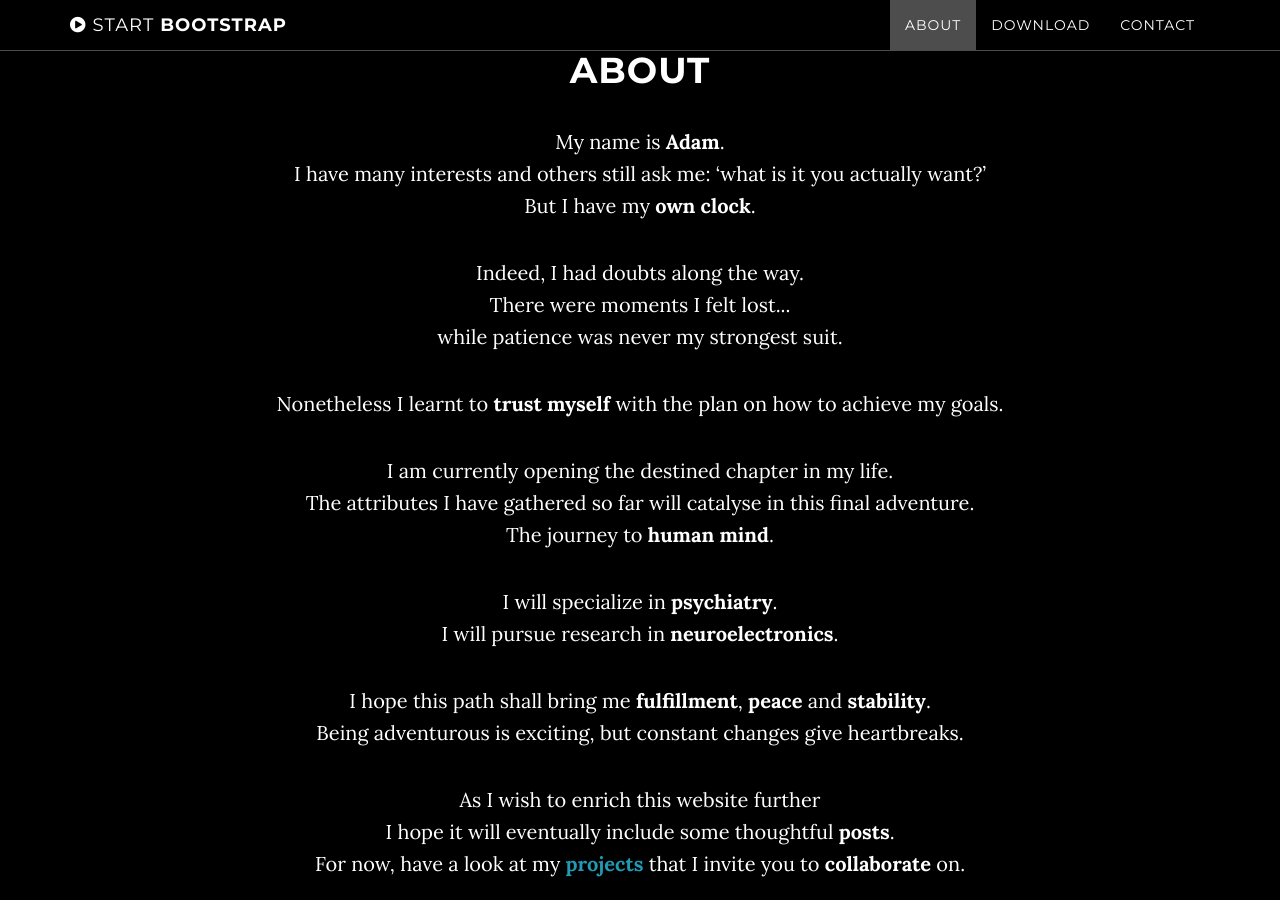
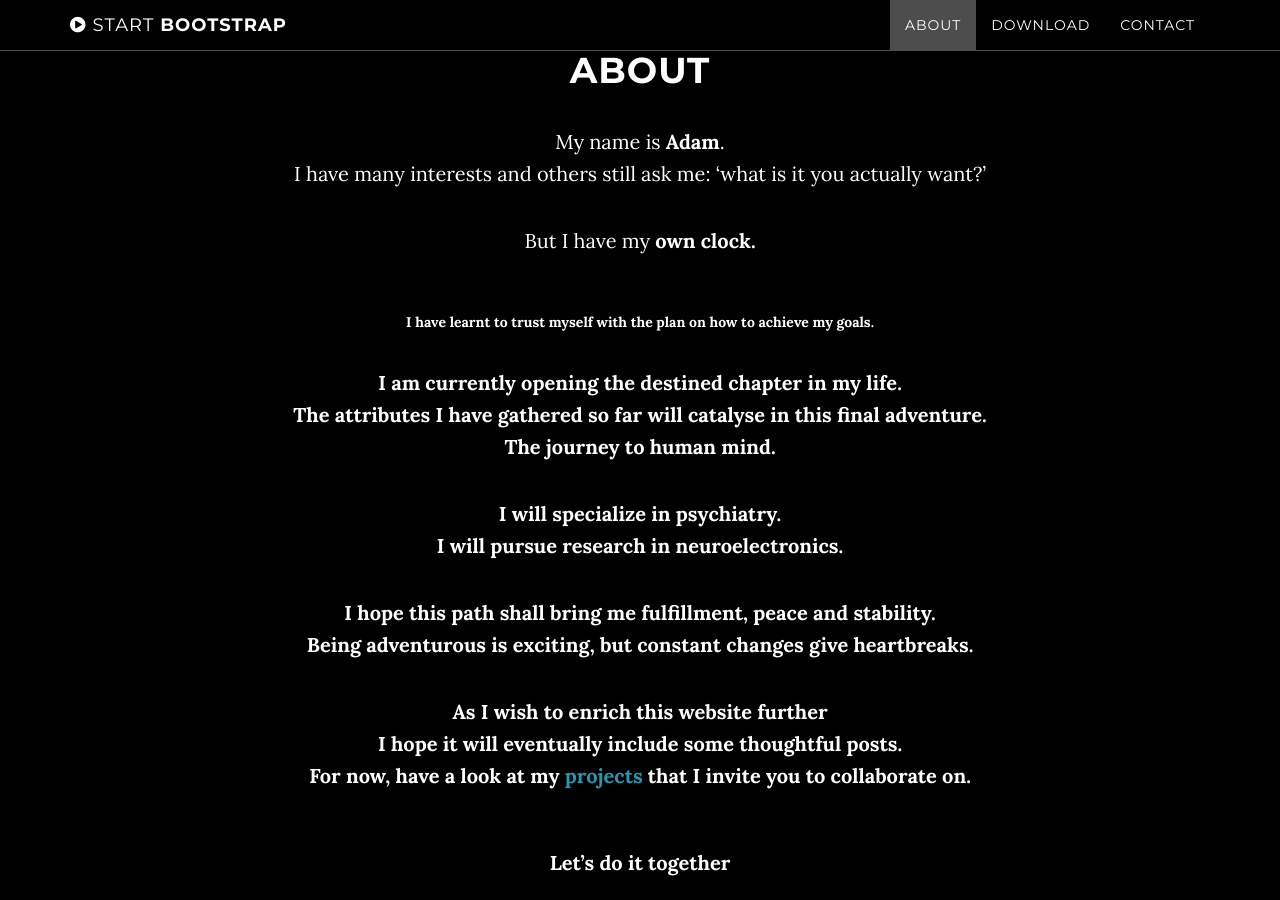
Before and after one commit to kozload/kozload.github.io, a Jekyll site: the page built from index.html, in a window 1280 px wide and 900 px high, scrolled down 1049 px. Built offline with Jekyll 4.4.1, drawn with Linux system fonts in a browser that asks for light colours.

Commit message:
Update about.html

```diff
--- a/_includes/about.html
+++ b/_includes/about.html
@@ -3,9 +3,9 @@
         <div class="row">
             <div class="col-lg-8 col-lg-offset-2">
                 <h1>About</h1>
-                <p>My name is <b>Adam</b>.<br>I have many interests and others still ask me: ‘what is it you actually want?’<br>But I have my <b>own clock</b>.</p>
-                <p>Indeed, I had doubts along the way.<br>There were moments I felt lost...<br>while patience was never my strongest suit.</p>
-                <p>Nonetheless I learnt to <b>trust myself</b> with the plan on how to achieve my goals.</p>
+                <p>My name is <b>Adam</b>.<br>I have many interests and others still ask me: ‘what is it you actually want?’</p>
+                <p>But I have my <b>own clock<b>.</p>
+                <br>I have learnt to <b>trust myself</b> with the plan on how to achieve my goals.</p>
                 <p>I am currently opening the destined chapter in my life.<br>The attributes I have gathered so far will catalyse in this final adventure.<br>The journey to <b>human mind</b>.</p>
                 <p>I will specialize in <b>psychiatry</b>.<br>I will pursue research in <b>neuroelectronics</b>.</p>
                 <p>I hope this path shall bring me <b>fulfillment</b>, <b>peace</b> and <b>stability</b>.<br>Being adventurous is exciting, but constant changes give heartbreaks.</p>
```
